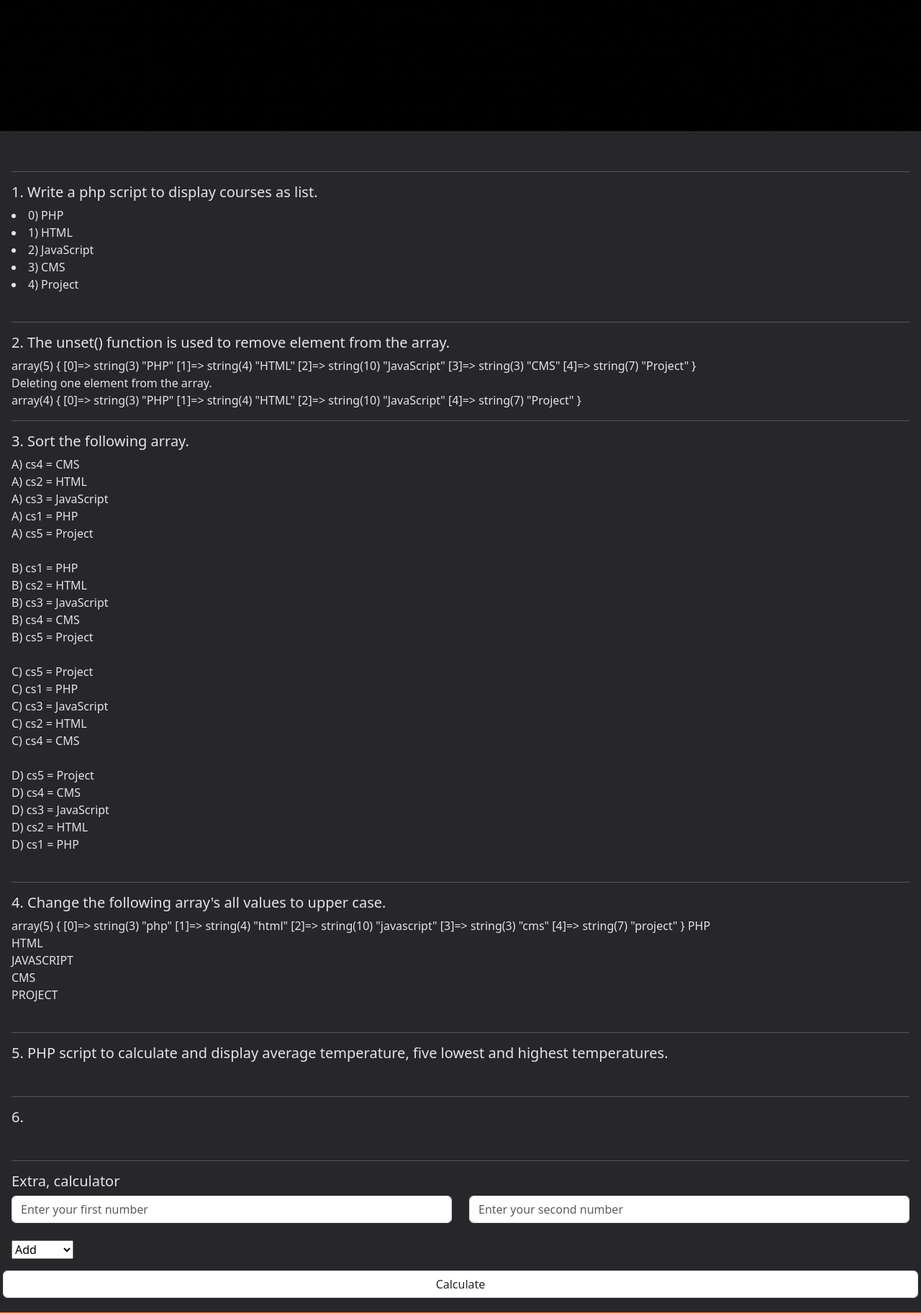
After one commit to Fernoss/JFKoskinen_web_programming, a PHP site: page /arrays.php in a window 1280 px wide. The commit adds this page. Shown: the part 680-2504 px from the top of the page at 72% size. Run offline with PHP 8.4, Linux system fonts and the light colour scheme; some libraries are stand-ins or nearby versions.

Commit message:
unfinished ex 5

```diff
--- /dev/null
+++ b/in-class_website/arrays.php
@@ -0,0 +1,150 @@
+<?php
+$title = "Exercise 5";
+include"header.php" ?>
+
+<br>
+<hr>
+<h5>1. Write a php script to display courses as list.</h5>
+<?php
+$courses = array("PHP", "HTML", "JavaScript", "CMS", "Project");
+$index = count($courses);
+
+    for ($i = 0; $i < $index; $i++) {
+        echo "<li>$i) $courses[$i] <br>";
+    }
+?>
+
+<br>
+<hr>
+<h5>2. The unset() function is used to remove element from the array.</h5>
+<?php
+$courses1=array("PHP", "HTML", "JavaScript", "CMS", "Project");
+var_dump($courses1);
+echo "<br> Deleting one element from the array.<br>";
+// deleting one element in arrray
+unset($courses1['3']);
+var_dump($courses1);
+?>
+<br>
+<hr>
+<h5>3. Sort the following array.</h5>
+<?php
+
+$courses3=array("cs1" => "PHP", "cs2" => "HTML", "cs3" => "JavaScript", "cs4" => "CMS", "cs5" => "Project");
+
+// ascending by value
+asort($courses3);
+
+    foreach ($courses3 as $key => $value) {
+        echo "A) $key = $value <br>";
+    }
+echo "<br>";
+// ascending by key
+ksort($courses3);
+
+    foreach ($courses3 as $key => $value) {
+        echo "B) $key = $value <br>";
+    }
+echo "<br>";
+// descending by value
+arsort($courses3);
+
+    foreach ($courses3 as $key => $value) {
+        echo "C) $key = $value <br>";
+    }
+echo "<br>";
+// descending by key
+Krsort($courses3);
+
+    foreach ($courses3 as $key => $value) {
+        echo "D) $key = $value <br>";
+    }
+?>
+
+
+
+
+<br>
+<hr>
+<h5>4. Change the following array's all values to upper case.</h5>
+<?php
+    $courses4=array("php", "html", "javascript", "cms", "project");
+    var_dump($courses4);
+
+    for($i = 0; $i < count($courses4); $i++) {
+        $courses4[$i] = strtoupper($courses4[$i]);
+        echo $courses4[$i] . "<br>";
+    }
+?>
+
+<br>
+<hr>
+<h5>5. PHP script to calculate and display average temperature, five lowest and highest temperatures.</h5>
+<?php
+
+?>
+
+<br>
+<hr>
+<h5>6. </h5>
+
+<br>
+<hr>
+<h5>Extra, calculator</h5>
+<form action="" method="get">
+  <div class="row">
+        <div class="col">
+            <input class="form-control" type="number" step="any" placeholder="Enter your first number" name="num1" required><br>
+        </div>
+        <div class="col">
+            <input class="form-control" type="number" step="any" placeholder="Enter your second number" name="num2" required><br>
+        </div>
+    </div>
+    <select name="operator" style="margin-bottom: 16px;">
+        <option name="" value="add">Add</option>
+        <option name="" value="sub">Subtract</option>
+        <option name="" value="mul">Multiply</option>
+        <option name="" value="div">Divide</option>
+    </select>
+    <div class="row">
+        <input class="form-control" type="submit" value="Calculate" name="cal" onclick="submitAlert()">
+    </div>
+</form>
+
+<?php
+    if(isset($_GET["cal"])) {
+    $num1 = $_GET["num1"];
+    $num2 = $_GET["num2"];
+    $operator = $_GET["operator"];
+
+        switch($operator) {
+            case 'add':
+                $result = $num1 + $num2;
+                break;
+            case 'sub':
+                $result = $num1 - $num2;
+                break;
+            case 'mul':
+                $result = $num1 * $num2;
+                break;
+            case 'div':
+                $result = $num1 / $num2;
+                break;
+            default:
+                echo "404";
+                break;
+        }
+    }
+    if(isset($result)){
+    echo "<h4> Result: $result </h4>";
+    }
+?>
+
+<script>
+function submitAlert() {
+  alert("Submit successfully sent!");
+}
+</script>
+
+
+<?php include "footer.php" ?>
--- a/in-class_website/header.php
+++ b/in-class_website/header.php
@@ -52,7 +52,7 @@
               <a class="nav-link" href="controlflow.php"><b>Exercise 4</b></a>
             </li>
             <li class="nav-item dropdown">
-              <a class="nav-link" href="#link4"><b>Empty</b></a>
+              <a class="nav-link" href="arrays.php"><b>Exercise 5</b></a>
             </li>
             <li class="nav-item">
               <a class="nav-link" href="#footer"><b>Empty</b></a>
--- a/in-class_website/variable.php
+++ b/in-class_website/variable.php
@@ -19,7 +19,7 @@ include"header.php" ?>
   <!--<label for="date">Date:</label><br>
   <input type="date" name="date" value="DD.MM.YYYY"><br> -->
   <div class="row">
-    <input class="form-control" type="submit" value="Submit" name="Submit">
+    <input class="form-control" type="submit" value="Submit" name="">
   </div>
 
 </form>
```
